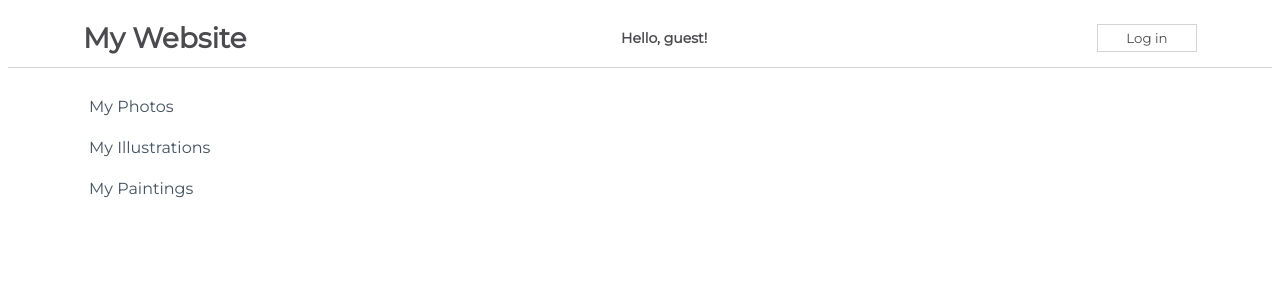
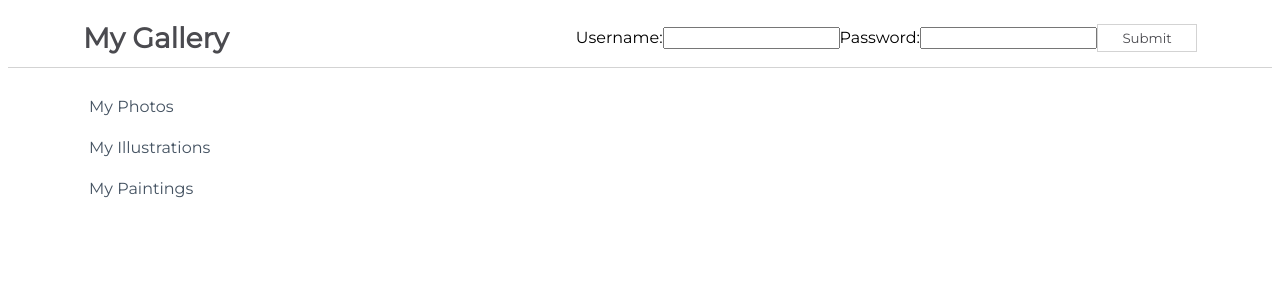
Before and after one commit to alcl2000/challenege-repo, a React (Create React App) app in the folder my-app/: page / in a window 1280 px wide. Shown: the top 300 px of the page. Built offline with nearby package versions, Linux system fonts and the light colour scheme.

Commit message:
add: conditional log in form

```diff
--- a/my-app/src/App.js
+++ b/my-app/src/App.js
@@ -1,12 +1,14 @@
 import css from './App.module.css';
 import NavBar from './components/NavBar'
+import NavBarForm from './components/NavBarForm';
 import SideBar from './components/Sidebar';
 
 
 function App() {
   return (
     <div className={css.App}>
-      <NavBar />
+      {/* <NavBar /> */}
+      <NavBarForm />
       <SideBar />
     </div>
   );
--- /dev/null
+++ b/my-app/src/components/NavBarForm.js
@@ -0,0 +1,42 @@
+import React, { Component } from "react";
+import css from './css/NavBarSimple.module.css';
+
+export default class NavBarForm extends Component {
+    constructor(props){
+        super(props);
+        this.state = {
+            'loggedIn': true,
+            'text' : 'Log In'
+            };
+    };
+
+    loggedIn(){
+        this.setState((prevState) => {
+            return {
+                loggedIn : prevState.loggedIn === true ? false : true,
+                text : prevState.text === 'Log in' ? 'Log out' : 'Log in'
+            };
+        }
+        );
+    };
+
+    render() {
+        return (
+            <div className={css.NavBar}>
+                <h1>My Gallery</h1>
+                {
+                this.state.loggedIn === false ?
+                <button onClick={() => this.loggedIn()}> Log in </button>
+                :
+                <form>
+                    <label htmlFor="">Username:</label>
+                    <input type="text" />
+                    <label htmlFor="">Password:</label>
+                    <input type="password" />
+                    <button onClick={() => this.loggedIn()}>Submit</button>
+                </form>
+                }
+            </div>
+        );
+    };
+};
```
